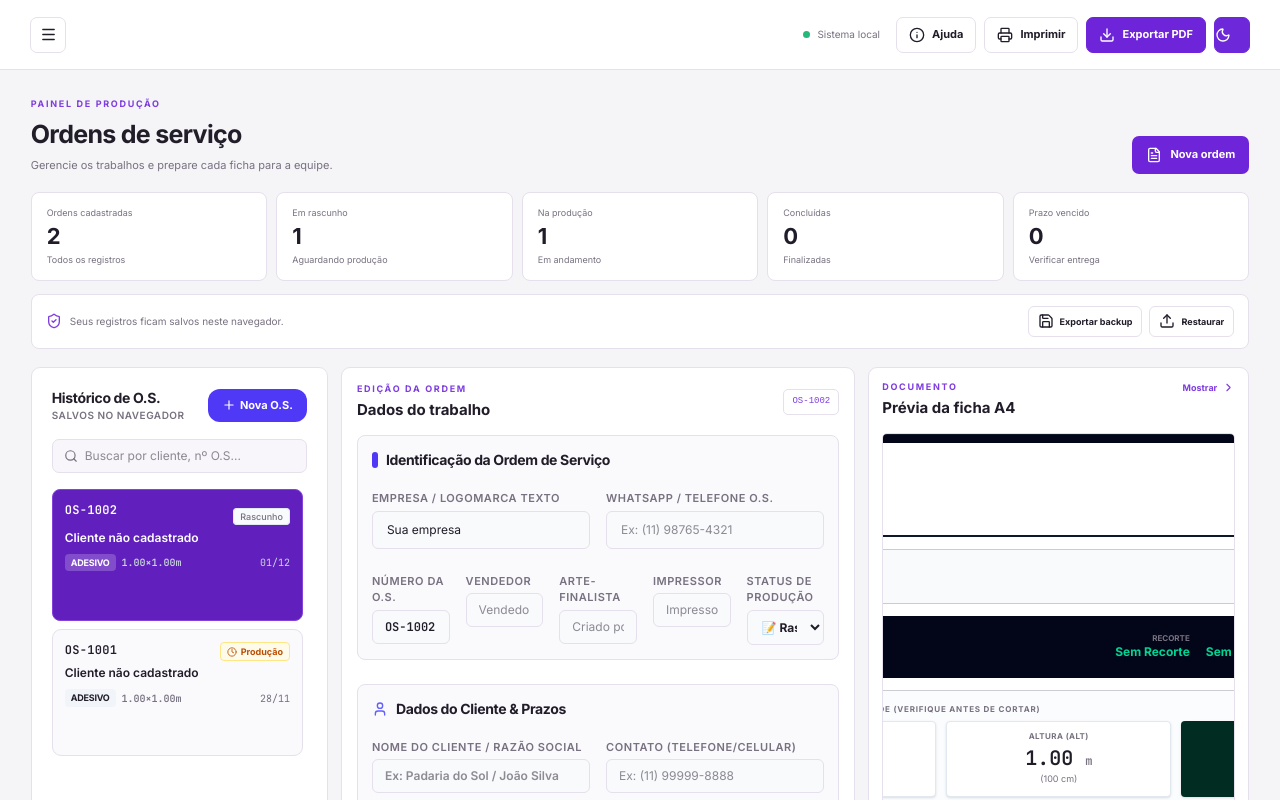
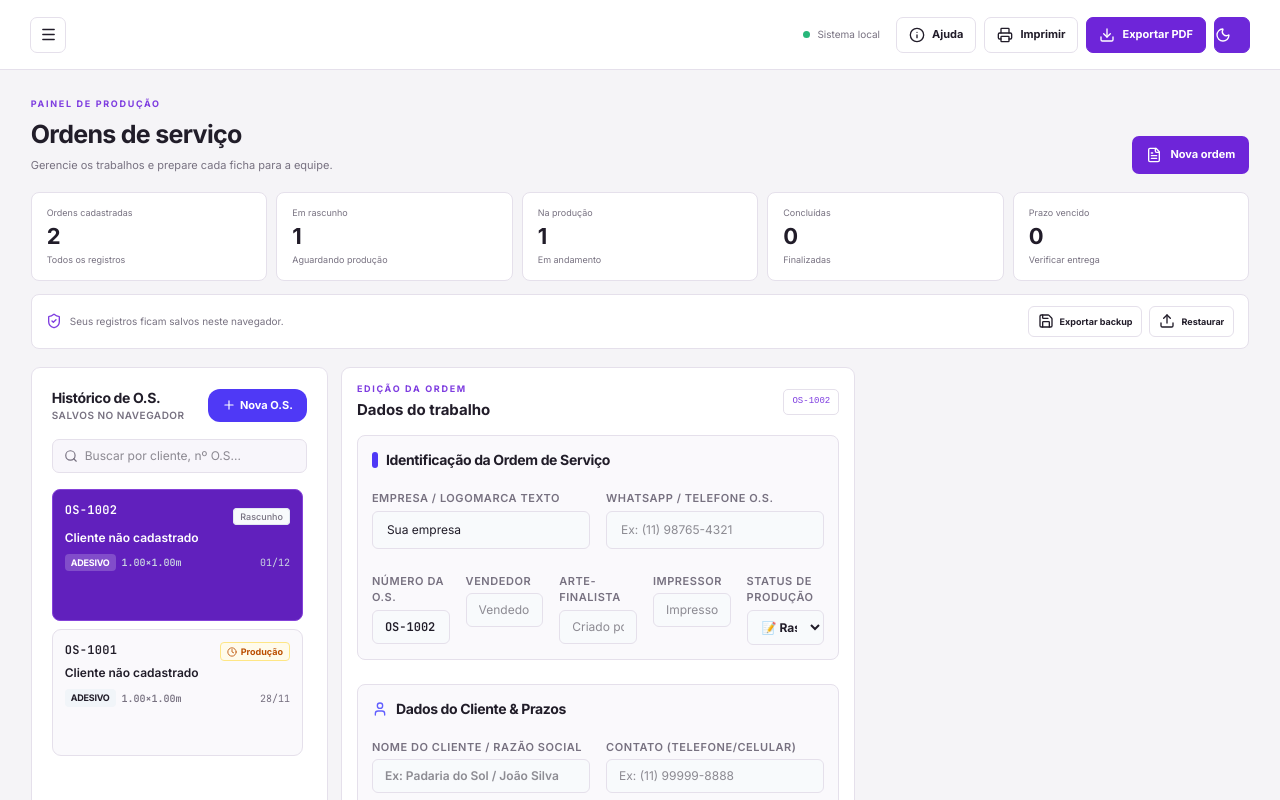
Before and after one commit to polar4851/geradordeos, a React (Vite) app: page / in a window 1280 px wide. Both pictures are taken after a click on the button "Nova ordem de serviço". Shown: the top 800 px of the page. Built offline with nearby package versions, Linux system fonts and the light colour scheme.

Commit message:
Move A4 preview below workspace editor

```diff
--- a/src/App.tsx
+++ b/src/App.tsx
@@ -68,7 +68,6 @@ export default function App() {
   });
   const [previewOS, setPreviewOS] = useState<ServiceOrder | null>(null);
   const [historyOrders, setHistoryOrders] = useState<ServiceOrder[]>([]);
-  const [showCompactPreview, setShowCompactPreview] = useState(false);
   const [sidebarOpen, setSidebarOpen] = useState<boolean>(() => typeof window !== 'undefined' && window.innerWidth > 900);
 
   useEffect(() => {
@@ -598,11 +597,11 @@ export default function App() {
             <div className="panel-section-heading"><div><span className="dashboard-eyebrow">EDIÇÃO DA ORDEM</span><h3>Dados do trabalho</h3></div>{activeOS && <span className="order-number-tag">{activeOS.osNumber}</span>}</div>
             {activeOS ? <OSForm activeOS={activeOS} onChange={handleOSChange}/> : <div className="empty-panel">Carregando dados do sistema...</div>}
           </section>
-          <section className={"workspace-preview-panel " + (showCompactPreview ? "workspace-preview-open" : "")}>
-            <div className="preview-panel-heading no-print"><div><span className="dashboard-eyebrow">DOCUMENTO</span><h3>Prévia da ficha A4</h3></div><button type="button" onClick={() => setShowCompactPreview((value) => !value)} aria-expanded={showCompactPreview}>{showCompactPreview ? 'Ocultar' : 'Mostrar'} <ChevronRight className={showCompactPreview ? 'rotate-90' : ''}/></button></div>
-            <div className="preview-panel-content">{activeOS ? <div className="preview-viewport"><div className="preview-scaled-page"><OSPreview activeOS={previewOS?.id === activeOS.id ? previewOS : activeOS}/></div></div> : <div className="empty-panel">Nenhuma O.S. ativa.</div>}</div>
-          </section>
         </div>
+        <section className="workspace-preview-panel">
+          <div className="preview-panel-heading no-print"><div><span className="dashboard-eyebrow">DOCUMENTO</span><h3>Prévia da ficha A4</h3><p>Folha completa, em escala proporcional, abaixo dos dados da ordem.</p></div></div>
+          <div className="preview-panel-content">{activeOS ? <div className="preview-viewport"><div className="preview-scaled-page"><OSPreview activeOS={previewOS?.id === activeOS.id ? previewOS : activeOS}/></div></div> : <div className="empty-panel">Nenhuma O.S. ativa.</div>}</div>
+        </section>
       </main>}
 
       {/* Bottom Status Bar */}
```
